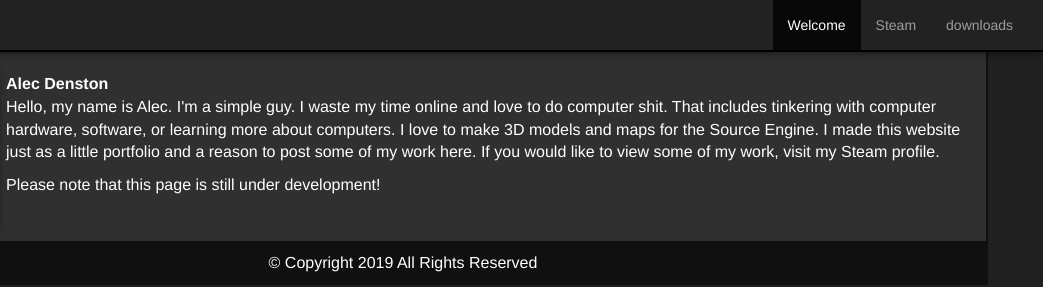
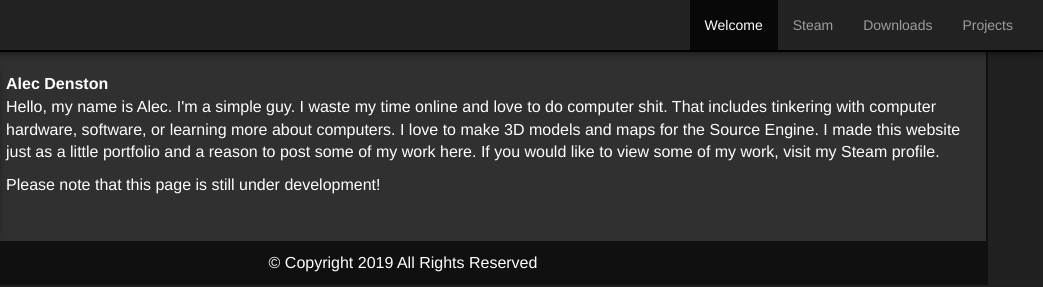
Before and after one commit to alecdenston/alecdenston.com, a plain HTML site: page index.html in a window 1280 px wide. Shown: the full height of the page, 237-1280 px from the left. Drawn offline with nearby package versions, Linux system fonts and the light colour scheme.

Commit message:
Update index.html

```diff
--- a/index.html
+++ b/index.html
@@ -30,7 +30,8 @@
                   <ul class="nav navbar-nav navbar-right">
                     <li class="active"><a href="#">Welcome</a></li>
                     <li><a href="https://steamcommunity.com/id/alec41000">Steam</a></li>
-                    <li><a href="downloads">downloads</a></li>
+                    <li><a href="downloads">Downloads</a></li>
+                    <li><a href="projects">Projects</a></li>
                   </ul>
                 </div>
               </div>
```
